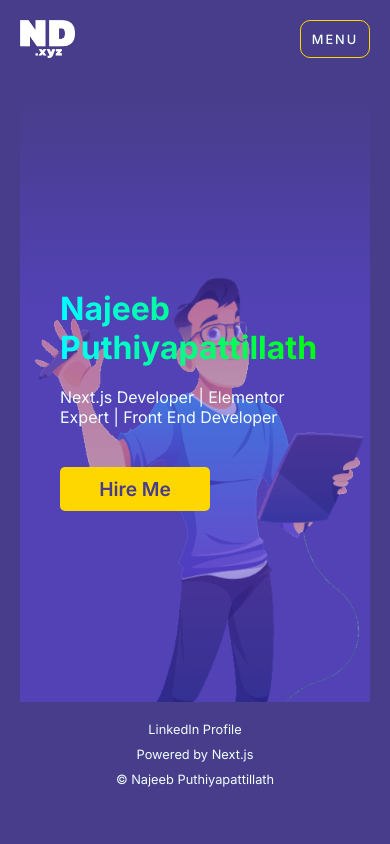
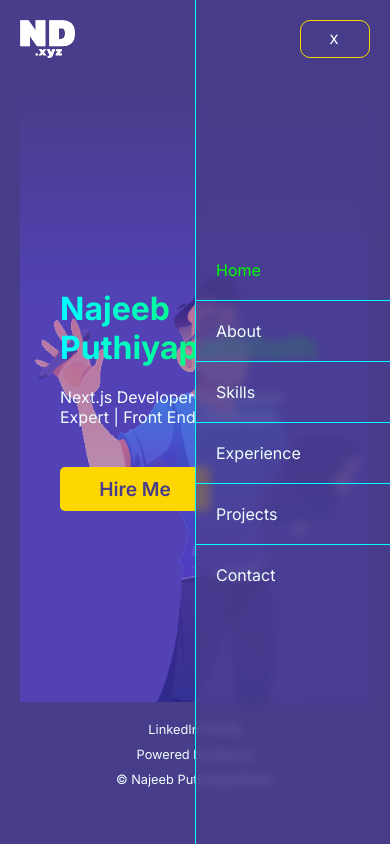
Before and after one commit to najeebputhiyallam/myportfolio2024, a Next.js app: page / in a window 390 px wide. Both pictures are taken after a click on the element "MENU". Built offline with nearby package versions, Linux system fonts and the light colour scheme.

Commit message:
mobile drawer effect

```diff
--- a/src/components/navbar/links/Links.tsx
+++ b/src/components/navbar/links/Links.tsx
@@ -62,6 +62,23 @@ export default function Links(){
                     <div className={styles.mobileBtn} onClick={() => setNavbarOpen(prevState => !prevState)} >MENU</div>
                  )}
 
+
+
+                <div className={navbarOpen ? `${styles.mobileDrawer}` : `${styles.mobileDrawer} ${styles.mobileDrawerClose}` }>
+                    {links.map((link=>{
+                        let isActive = false;
+                        if ( link.path.length > 1 ) {
+                            isActive = pathname.startsWith(link.path);
+                        } else if ( pathname.length === 1 && pathname === '/' ) {
+                            isActive = true;
+                        }
+                        return (
+                        <Link className={isActive ? styles.linkActive : ""} href={link.path} key={link.title}>{link.title}</Link>
+                        )}
+                    ))}
+                </div>
+
+                {/*
                 { navbarOpen ? (
                     <div className={styles.mobileDrawer}>
                     {links.map((link=>{
@@ -79,6 +96,7 @@ export default function Links(){
                 ) : (
                     undefined
                 ) }
+                */}
 
             </div>
         </div>
--- a/src/components/navbar/navbar.module.css
+++ b/src/components/navbar/navbar.module.css
@@ -88,7 +88,14 @@
         z-index: 10;
 
         border-left: 1px solid var(--linkHoverColor);
+
+        transition: left 500ms, opacity 500ms;
+        opacity: 1;
      }
+        .mobileDrawerClose {
+            left: 101%;
+            opacity: 0;
+        }
 
      .mobileDrawer a {
         padding: 20px;
```
